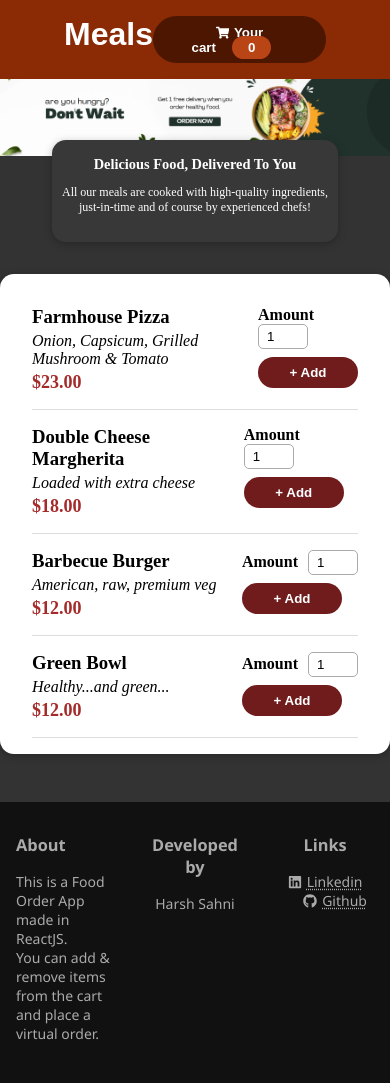
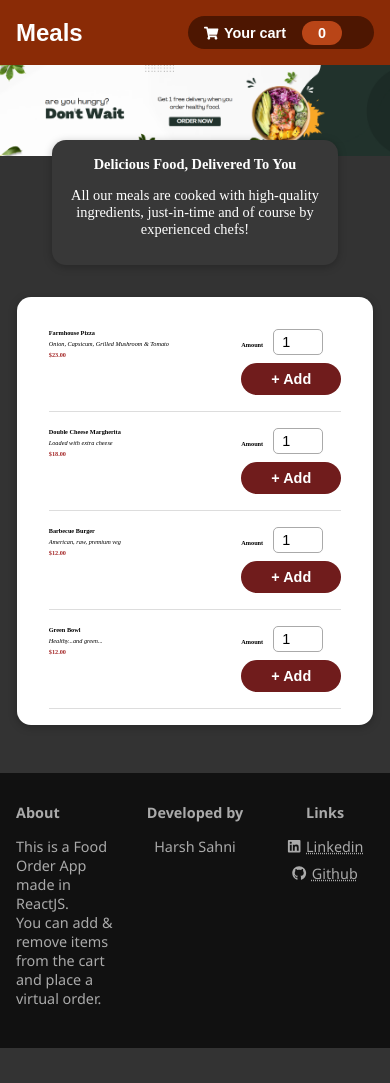
Before and after one commit to harsh-sahni-projects/food-order-app, a React (Create React App) app: page / in a window 390 px wide. After the commit the page ends 1048 px from the top, so only its background shows below. Built offline with nearby package versions, Linux system fonts and the light colour scheme.

Commit message:
footer made responsive

```diff
--- a/src/Components/Footer.js
+++ b/src/Components/Footer.js
@@ -21,15 +21,19 @@ const Footer = () => {
                 <div className={styles.right}>
                     <h3>Links</h3>
                     <p>
+                        <span>
                             <FaLinkedin className={styles.icon}/>
                             <a href="https://www.linkedin.com/in/harsh-sahni" target="_blank">
                                 Linkedin
                             </a>
+                        </span>
 
+                        <span>
                             <FaGithub className={styles.icon + " " + styles.githubIcon} />
                             <a href="https://github.com/harsh-sahni-projects/food-order-app" target="_blank">
                                 Github
                             </a>
+                        </span>
                     </p>
 
                 </div>
--- a/src/Components/Footer.module.css
+++ b/src/Components/Footer.module.css
@@ -67,3 +67,18 @@ p {
     zoom: 100%;
     /* border: 1px solid red; */
 }
+
+@media (max-width: 768px) {
+    .right p {
+        display: flex;
+        flex-direction: column;
+        /* text-align: left; */
+    }
+    .right span:nth-child(2) {
+        margin-top: 0.5rem;;
+    }
+    .githubIcon {
+        margin-left: 0px;
+    }
+
+}
--- a/src/Components/Header.module.css
+++ b/src/Components/Header.module.css
@@ -1,6 +1,7 @@
 .header {
     display: flex;
-    justify-content: space-between ;
+    justify-content: space-between;
+    align-items: center;
     background: #8a2b06;
     padding: 1rem 4rem;
     box-sizing: border-box;
@@ -16,3 +17,12 @@
     font-family: Arial, Helvetica, sans-serif;
     color: white;
 }
+
+@media (max-width: 768px) {
+    .header {
+        padding: 1rem;
+    }
+    .heading {
+        font-size: 1.5rem;
+    }
+}
--- a/src/Components/Introduction.module.css
+++ b/src/Components/Introduction.module.css
@@ -33,16 +33,9 @@
 
 @media (max-width: 768px) {
     .description-container {
-        /* background: red; */
         width: 70%;
         padding: 0.2rem 0.4rem;
         top: -1rem;
-    }
-    .description-container h2 {
-        font-size: 0.9rem;
-    }
-    .description-container {
-        font-size: 0.75rem;
     }
     .description-container p:nth-child(2) {
         display: none;
--- a/src/Components/MealItem.module.css
+++ b/src/Components/MealItem.module.css
@@ -41,3 +41,22 @@ input.amount:focus-visible {
     min-width: 100px;
     margin-top: 0.5rem;
 }
+
+@media (max-width: 768px) {
+    .container {
+        font-size-adjust: 0.2;
+    }
+    /* .container h3 {
+        font-size: 0.9rem;
+    }
+    .description {
+        font-size: 0.9rem;
+    } */
+    .container * {
+        font-size: 0.9rem;
+    }
+    /* .container h3 */
+    /* .container h3 */
+    /* .container h3 */
+
+}
--- a/src/Components/Menu.module.css
+++ b/src/Components/Menu.module.css
@@ -4,3 +4,10 @@
     background: white;
     padding: 1rem 2rem;
 }
+
+
+@media (max-width: 768px) {
+    .card {
+        max-width: 75%;
+    }
+}
--- a/src/index.css
+++ b/src/index.css
@@ -2,3 +2,9 @@ body {
     margin: 0px;
     background-color: #333;
 }
+
+@media (max-width: 768px) {
+    body * {
+        font-size: 0.9rem;
+    }
+}
```
Lines whose indentation alone changed are shown as unchanged.
